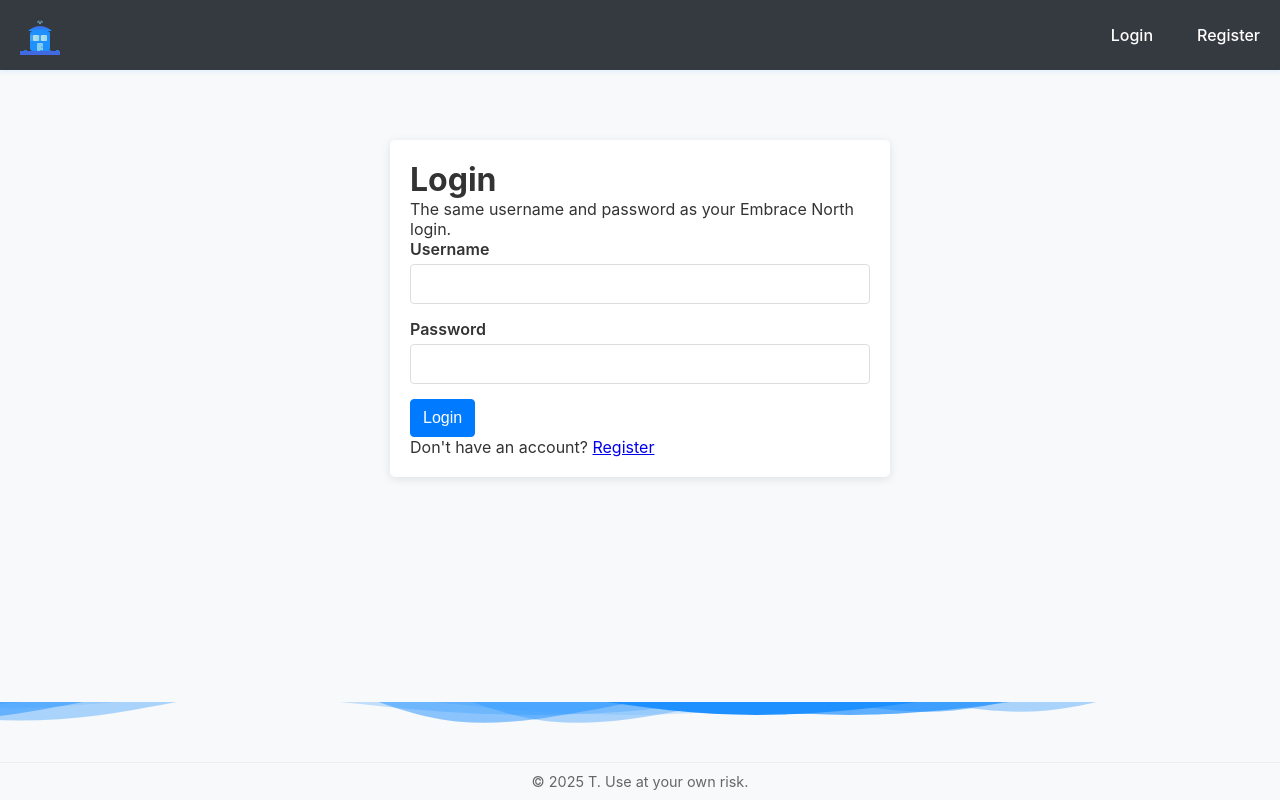
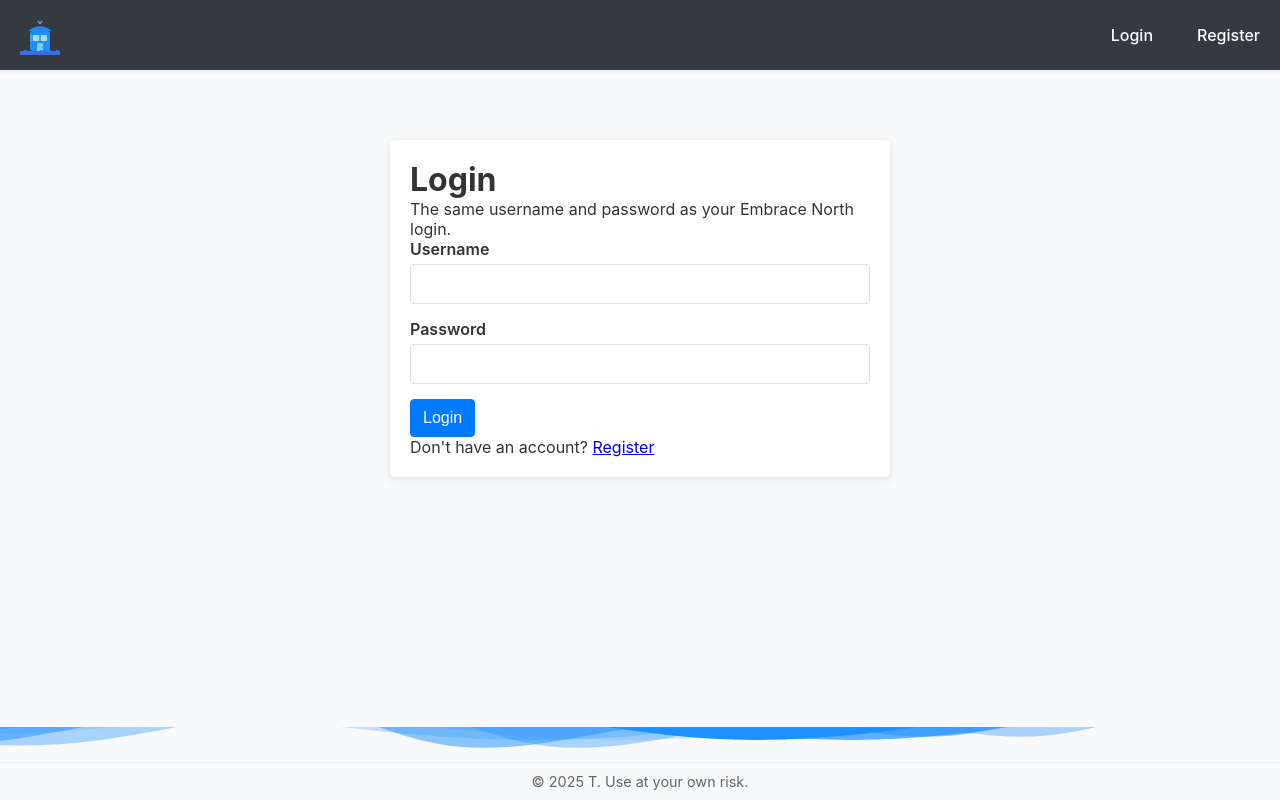
Before and after one commit to trevorlitsey/embrace-north, a React (Create React App) app in the folder client/: page /login in a window 1280 px wide. Built offline with nearby package versions, Linux system fonts and the light colour scheme; no server answers.

Commit message:
smaller footer

```diff
--- a/client/src/components/Footer.css
+++ b/client/src/components/Footer.css
@@ -1,7 +1,7 @@
 .footer {
   position: relative;
   background-color: #f8f9fa;
-  padding: 60px 0 10px;
+  padding: 35px 0 10px;
   overflow: hidden;
 }
 
@@ -10,7 +10,7 @@
   top: 0;
   left: 0;
   width: 100%;
-  height: 50px;
+  height: 30px;
   overflow: hidden;
 }
 
```
